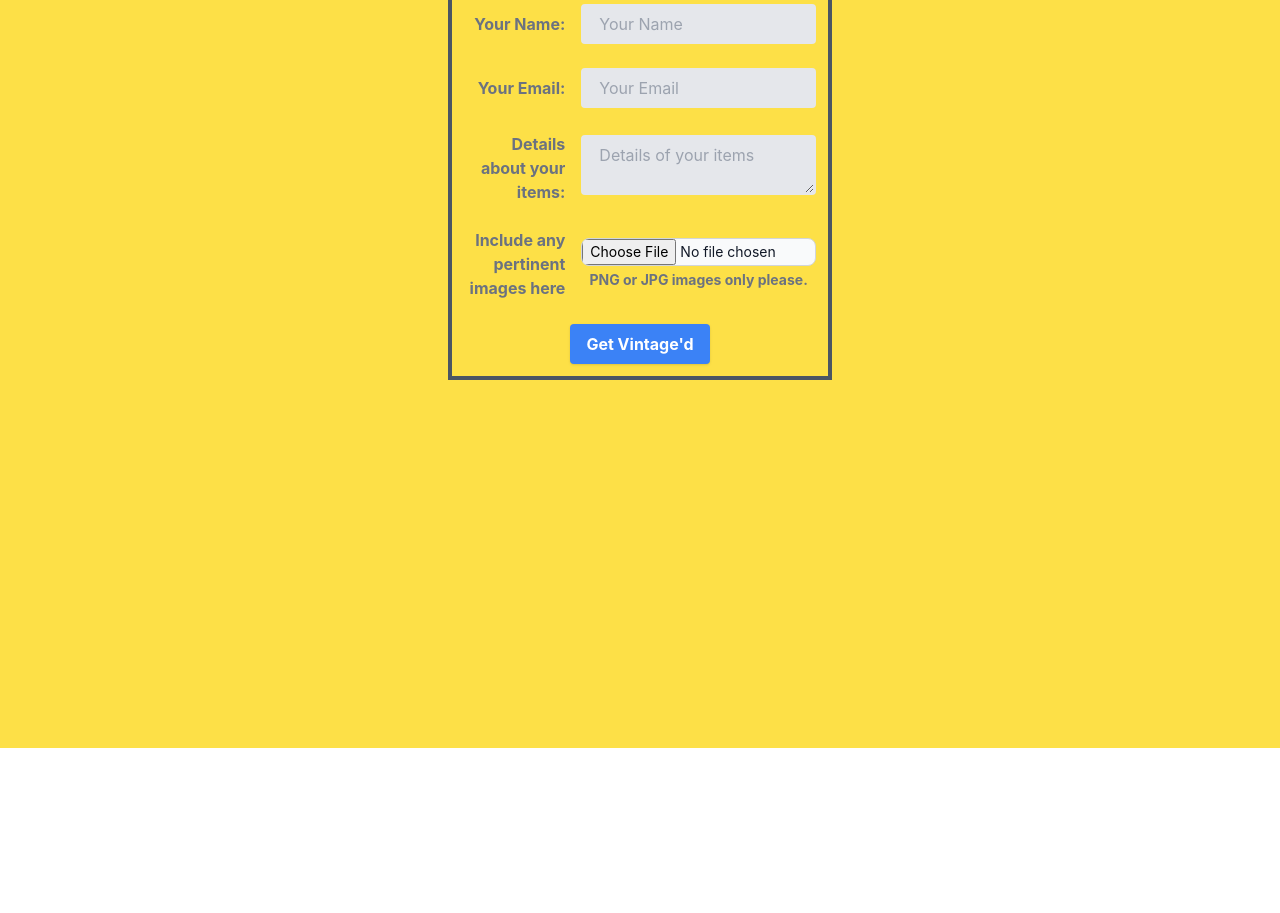
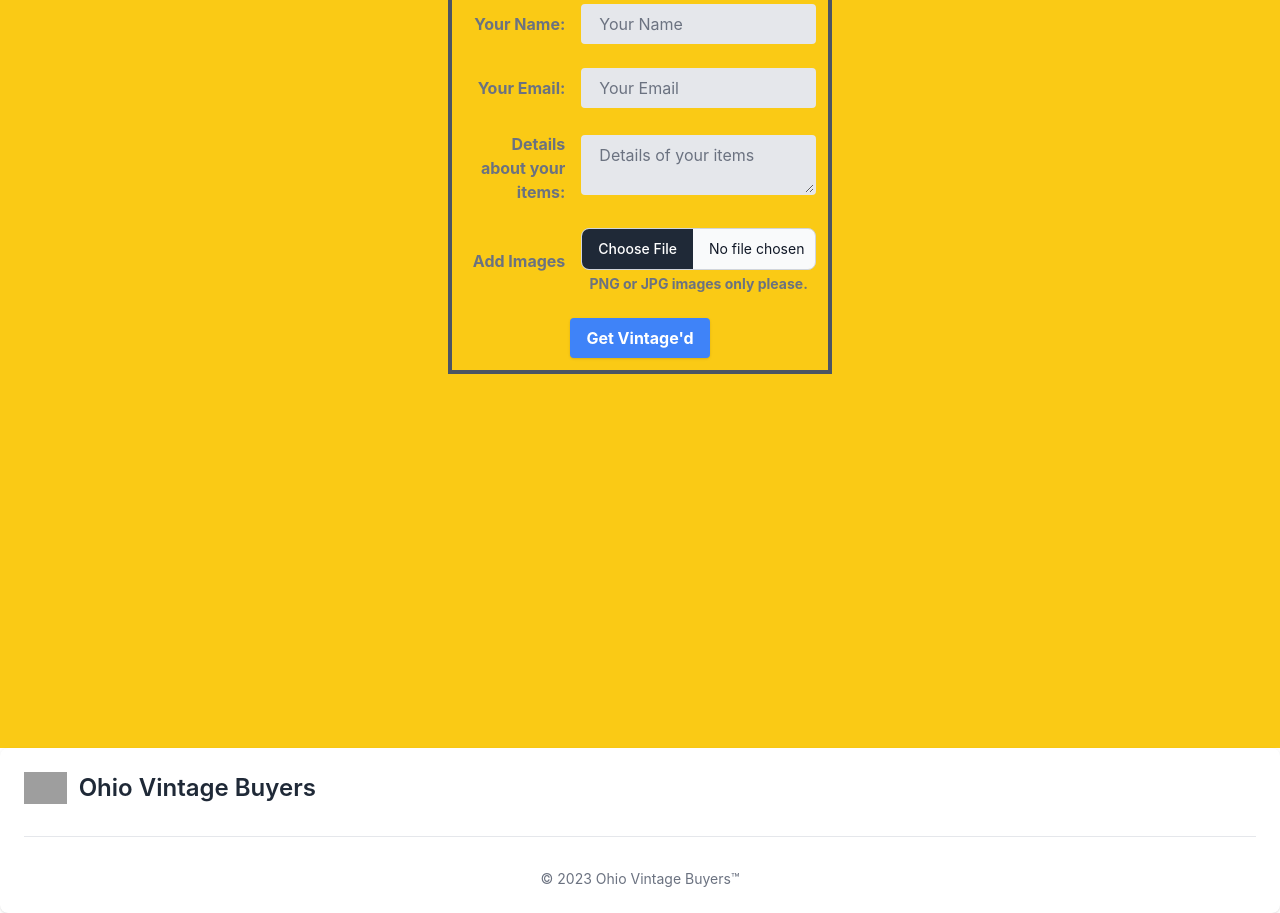
Before and after one commit to wolfy1313/OhioVintageBuyersReact, a React (Create React App) app in the folder ohio_vintage_buyers_react/: page / in a window 1280 px wide. Shown: the part 100-1013 px from the top of the page. Before the commit the page ends 848 px from the top, so only its background shows below. Built offline with nearby package versions, Linux system fonts and the light colour scheme; grey boxes are pictures that could not be loaded; the HTML template or start-up script is replaced by a standard one.

Commit message:
update footer file with flag and copyright text

```diff
--- a/ohio_vintage_buyers_react/package.json
+++ b/ohio_vintage_buyers_react/package.json
@@ -10,8 +10,11 @@
     "@types/node": "^16.18.32",
     "@types/react": "^18.2.6",
     "@types/react-dom": "^18.2.4",
+    "flowbite": "^1.6.5",
+    "flowbite-react": "^0.4.4",
     "react": "^18.2.0",
     "react-dom": "^18.2.0",
+    "react-icons": "^4.8.0",
     "react-scripts": "5.0.1",
     "typescript": "^4.9.5",
     "web-vitals": "^2.1.4"
--- a/ohio_vintage_buyers_react/src/App.tsx
+++ b/ohio_vintage_buyers_react/src/App.tsx
@@ -2,16 +2,20 @@ import React from 'react';
 import logo from './logo.svg';
 import './App.css';
 import ContactForm from './components/ContactForm';
+import FooterPage from './components/FooterPage';
 
 function App() {
   return (
     <div className="App">
       <header>
-        <h1 className='font-black text-5xl'>Ohio is for Vintage Lovers</h1>
+        <h1 className='font-black text-5xl bg-slate-500'>Ohio is for Vintage Lovers</h1>
       </header>
       <body className='bg-yellow-300 min-h-screen min-w-full'>
         <ContactForm />
       </body>
+      <footer>
+        <FooterPage />
+      </footer>
     </div>
   );
 }
--- a/ohio_vintage_buyers_react/src/components/ContactForm.tsx
+++ b/ohio_vintage_buyers_react/src/components/ContactForm.tsx
@@ -34,7 +34,7 @@ const ContactForm = () => {
           </div>
           <div className='md:flex md:items-center mb-6'>
             <div className='md:w-1/3'>
-              <label className='block text-gray-500 font-bold md:text-right mb-1 md:mb-0 pr-4'>Include any pertinent images here
+              <label className='block text-gray-500 font-bold md:text-right mb-1 md:mb-0 pr-4'>Add Images
               </label>
             </div>
             <div className='md:w-2/3'>
--- /dev/null
+++ b/ohio_vintage_buyers_react/src/components/FooterPage.tsx
@@ -0,0 +1,29 @@
+import React from 'react'
+import { Footer } from 'flowbite-react'
+
+type Props = {}
+
+const FooterPage = (props: Props) => {
+  return (
+    <Footer container={true}>
+      <div className="w-full text-center">
+        <div className="w-full justify-between sm:flex sm:items-center sm:justify-between">
+          <Footer.Brand
+            href="https://ohiovintagebuyers.com"
+            src="https://static.vecteezy.com/system/resources/previews/002/492/652/original/ohio-officially-flag-free-vector.jpg"
+            alt="Flowbite Logo"
+            name="Ohio Vintage Buyers"
+          />
+        </div>
+        <Footer.Divider />
+        <Footer.Copyright
+          href="#"
+          by="Ohio Vintage Buyers™"
+          year={2023}
+        />
+      </div>
+    </Footer>
+  )
+}
+
+export default FooterPage
--- a/ohio_vintage_buyers_react/tailwind.config.js
+++ b/ohio_vintage_buyers_react/tailwind.config.js
@@ -1,9 +1,11 @@
 /** @type {import('tailwindcss').Config} */
 module.exports = {
-  content: ['./src/**/*.{js,jsx,ts,tsx}'],
+  content: ['./src/**/*.{js,jsx,ts,tsx}',
+  'node_modules/flowbite-react/**/*.{js,jsx,ts,tsx}'],
   theme: {
     extend: {},
   },
   plugins: [
+    require('flowbite/plugin')
   ],
 }
```
Also changed, not shown: 1 other file (tests, documents, lock files or other folders).
